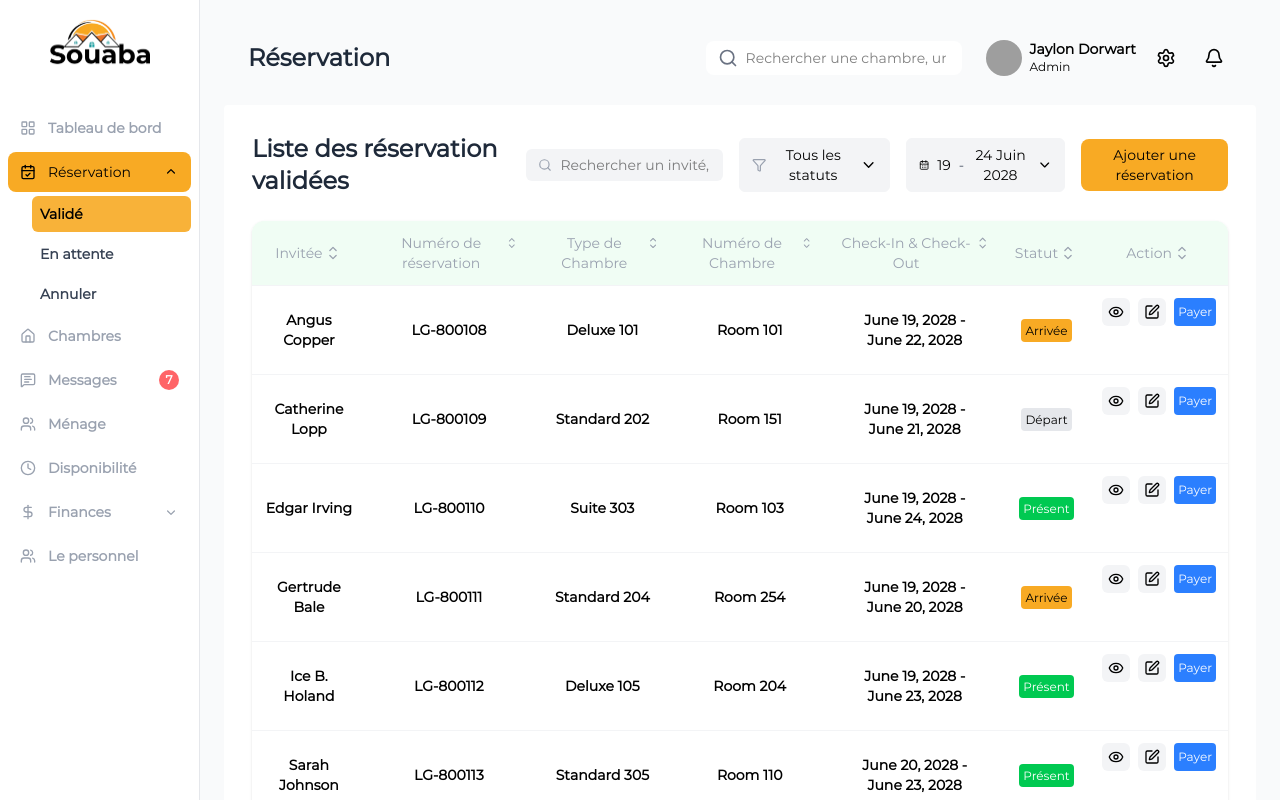
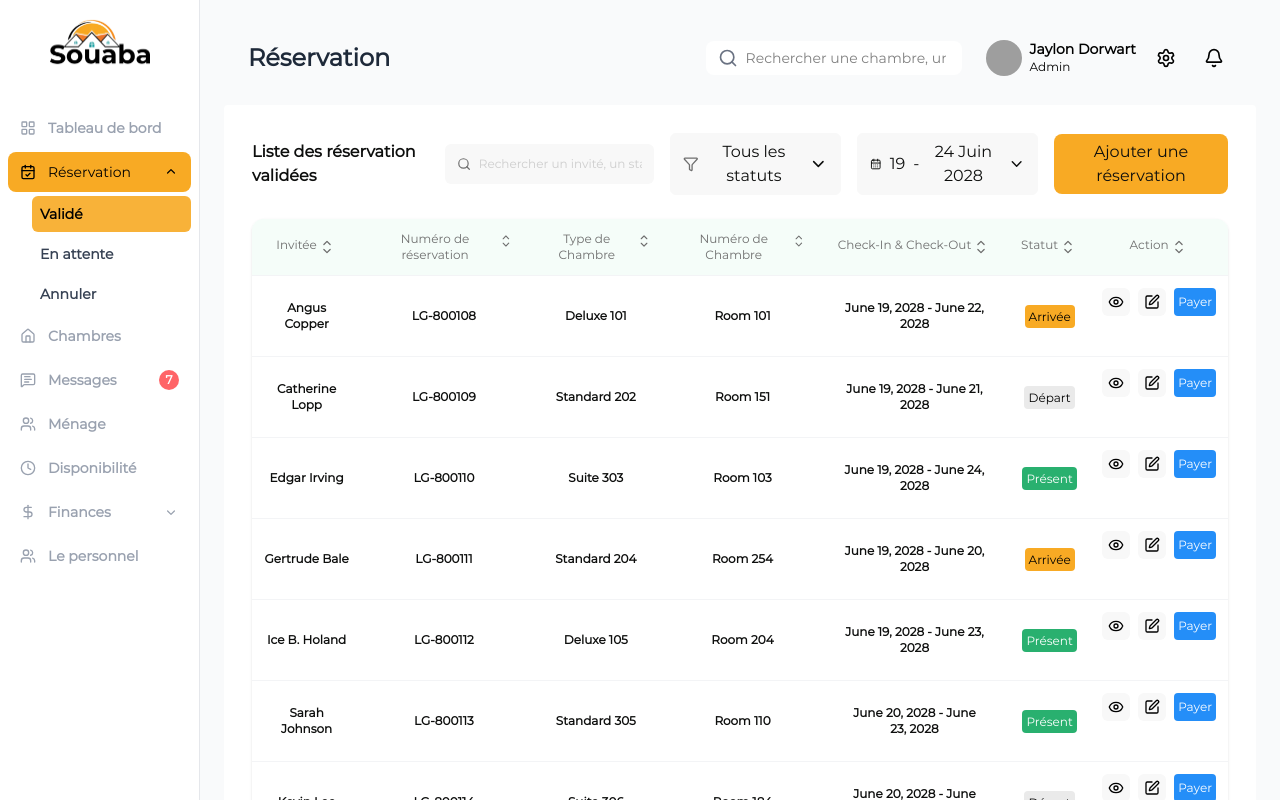
Before and after one commit to EdmondDossa/souaba-stage-dashboard, a Next.js app: page /reservations/valide in a window 1280 px wide. Shown: the top 800 px of the page. Built offline with nearby package versions, Linux system fonts and the light colour scheme; grey boxes are pictures that could not be loaded.

Commit message:
modifications des styles

```diff
--- a/app/(main)/reservations/valide/page.js
+++ b/app/(main)/reservations/valide/page.js
@@ -27,11 +27,11 @@ export default function ReservationPageValide ({ }) {
   const getStatusColor = (status) => {
     switch (status) {
       case "Arrivée":
-        return "bg-primary text-black font-medium";
+        return "bg-[#F8AA24] text-black font-medium";
       case "Présent":
-        return "bg-green-500 text-white";
+        return "bg-[#29B06F] text-white";
       case "Départ":
-        return "bg-gray-200 text-black font-medium";
+        return "bg-[#EAEAEA] text-black font-medium";
       default:
         return "bg-gray-200 text-black font-medium";
     }
@@ -54,29 +54,29 @@ export default function ReservationPageValide ({ }) {
     <div className="flex-1 bg-white border-white p-7 rounded min-h-screen mt-3">
       {/* Header */}
       <div className="flex justify-between items-center mb-6">
-        <h1 className="text-2xl font-semibold text-gray-800">Liste des réservation validées</h1>
+        <h1 className="text-l font-semibold text-[#0D0E0D]">Liste des réservation validées</h1>
         <div className="flex items-center gap-4">
-          <div className="flex items-center bg-gray-100 border-gray-100 rounded-md px-3 py-1.5 w-64">
-            <Search size={16} className="text-gray-400 mr-2" />
+          <div className="flex items-center bg-[#F8F8F8] border-gray-100 rounded-md px-3 h-10 py-1.5 w-64">
+            <Search size={16} className="text-[#6E6E6E] mr-2" />
             <input
               type="text"
               placeholder="Rechercher un invité, un statut, etc."
-              className="w-full text-sm outline-none"
+              className="w-full text-xs outline-none text-[#A3A3A3]"
             />
           </div>
-          <button className="flex items-center gap-2 border rounded-md px-3 py-1.5 text-sm text-black font-medium bg-gray-100 border-gray-100 hover:bg-gray-100">
-            <Filter className="text-gray-400 h-5 w-5"/>
+          <button className="flex items-center gap-2 border rounded-md px-3 py-1.5 text-s text-[#0D0E0D] font-medium bg-[#F8F8F8] border-[#F8F8F8]">
+            <Filter className="text-[#6E6E6E] h-5 w-5"/>
               <span>Tous les statuts</span>
             <ChevronDown/>
           </button>
-          <button className="flex items-center gap-2 border rounded-md px-3 py-1.5 text-sm text-black font-medium bg-gray-100 border-gray-100 hover:bg-gray-100">
+          <button className="flex items-center gap-2 border rounded-md px-3 py-1.5 text-s text-[#0D0E0D] font-medium bg-[#F8F8F8] border-[#F8F8F8]">
             <CalendarDays size={16} />
-            19 <span className="text-gray-600"> - </span> 24 Juin 2028
+            19 <span className="text-[#0D0E0D]"> - </span> 24 Juin 2028
             <ChevronDown/>
           </button>
           <button
             onClick={() => setIsOpen(true)}
-            className="flex items-center gap-2 bg-primary text-black rounded-lg px-3 py-1.5 text-sm hover:bg-primary/80">
+            className="flex items-center gap-2 bg-[#F8AA24] text-[#0D0E0D] rounded-lg px-3 py-1.5 text-s ">
             Ajouter une réservation
           </button>
            {/* Composant de la modale */}
@@ -89,48 +89,48 @@ export default function ReservationPageValide ({ }) {
       {/* Table */}
       <div className="bg-white rounded-xl shadow-sm overflow-hidden border-none">
         <table className="w-full text-sm text-center">
-          <thead className="bg-gray-50 border-b text-gray-400 text-center">
-            <tr className="border-b border-gray-100">
-              <th className="p-3 font-medium bg-green-50">
+          <thead className="bg-[#F5FDF9] border-b text-[#6E6E6E] text-center">
+            <tr className="border-b border-gray-100 text-xs">
+              <th className="p-3 font-medium bg-[#F5FDF9]">
                   <div className={"flex justify-center"}>
                       Invitée
-                      <ChevronUpDownIcon className="text-gray-400 h-5 w-5" />
+                      <ChevronUpDownIcon className="text-[#6E6E6E] h-5 w-5" />
                   </div>
                 </th>
-              <th className="p-3 font-medium bg-green-50">
+              <th className="p-3 font-medium bg-[#F5FDF9]">
                   <div className={"flex justify-center"}>
                     Numéro de réservation
-                    <ChevronUpDownIcon className="text-gray-400 h-5 w-5" />
+                    <ChevronUpDownIcon className="text-[#6E6E6E] h-5 w-5" />
                   </div>
               </th>
-              <th className="p-3 font-medium bg-green-50">
+              <th className="p-3 font-medium bg-[#F5FDF9]">
                   <div className={"flex justify-center"}>
                     Type de Chambre
-                    <ChevronUpDownIcon className="text-gray-400 h-5 w-5" />
+                    <ChevronUpDownIcon className="text-[#6E6E6E] h-5 w-5" />
                   </div>
               </th>
-              <th className="p-3 font-medium bg-green-50">
+              <th className="p-3 font-medium bg-[#F5FDF9]">
                   <div className={"flex justify-center"}>
                     Numéro de Chambre
-                    <ChevronUpDownIcon className="text-gray-400 h-5 w-5" />
+                    <ChevronUpDownIcon className="text-[#6E6E6E] h-5 w-5" />
                   </div>
               </th>
-              <th className="p-3 font-medium bg-green-50">
+              <th className="p-3 font-medium bg-[#F5FDF9]">
                   <div className={"flex justify-center"}>
                     Check-In & Check-Out
-                    <ChevronUpDownIcon className="text-gray-400 h-5 w-5" />
+                    <ChevronUpDownIcon className="text-[#6E6E6E] h-5 w-5" />
                   </div>
                 </th>
-              <th className="p-3 font-medium bg-green-50">
+              <th className="p-3 font-medium bg-[#F5FDF9]">
                   <div className={"flex justify-center"}>
                     Statut
-                    <ChevronUpDownIcon className="text-gray-400 h-5 w-5" />
+                    <ChevronUpDownIcon className="text-[#6E6E6E] h-5 w-5" />
                   </div>
                 </th>
-              <th className="p-3 font-medium text-center bg-green-50">
+              <th className="p-3 font-medium text-center bg-[#F5FDF9]">
                   <div className={"flex justify-center"}>
                     Action
-                    <ChevronUpDownIcon className="text-gray-400 h-5 w-5" />
+                    <ChevronUpDownIcon className="text-[#6E6E6E] h-5 w-5" />
                   </div>
                 </th>
             </tr>
@@ -138,11 +138,11 @@ export default function ReservationPageValide ({ }) {
           <tbody>
             {reservations.map((res) => (
               <tr key={res.id} className="border-b border-gray-100 hover:bg-gray-50 py-10">
-                <td className="p-3 text-black font-bold">{res.name}</td>
-                <td className=" text-black font-bold">{res.id}</td>
-                <td className=" text-black font-bold">{res.type}</td>
-                <td className=" text-black font-bold">{res.room}</td>
-                <td className="p-6 text-black font-bold">
+                <td className="p-3 text-[#0D0E0D] text-xs font-bold">{res.name}</td>
+                <td className=" text-[#0D0E0D] text-xs font-bold">{res.id}</td>
+                <td className=" text-[#0D0E0D] text-xs font-bold">{res.type}</td>
+                <td className=" text-[#0D0E0D] text-xs font-bold">{res.room}</td>
+                <td className="p-6 text-[#0D0E0D] text-xs font-bold">
                   {res.checkIn} - {res.checkOut}
                 </td>
                 <td className="p-3">
@@ -155,14 +155,14 @@ export default function ReservationPageValide ({ }) {
                   </span>
                 </td>
                 <td className="p-3 text-right flex justify-center gap-2">
-                  <button className="p-1.5 rounded-md bg-gray-100">
+                  <button className="p-1.5 rounded-md bg-[#F8F8F8]">
                     <Eye size={16}/>
                   </button>
-                  <button className="p-1.5 rounded-md bg-gray-100">
+                  <button className="p-1.5 rounded-md bg-[#F8F8F8]">
                     <Edit size={16} />
                   </button>
 
-                  <button className="flex items-center gap-1 bg-blue-500 text-white text-xs px-1 rounded hover:bg-blue-600">
+                  <button className="flex items-center gap-1 bg-[#248EF8] text-white text-xs px-1 rounded hover:bg-blue-600">
                     Payer
                   </button>
                 </td>
@@ -172,22 +172,22 @@ export default function ReservationPageValide ({ }) {
         </table>
 
         {/* Footer */}
-        <div className="flex justify-between items-center p-4 text-l text-gray-500 bg-gray-50">
-          <span>Showing 1-12 of 385</span>
+        <div className="flex justify-between items-center p-4 text-l text-gray-500 bg-[#FFFFFF]">
+          <span className="text-[#6E6E6E] text-xs">Showing 1-12 of 385</span>
           <div className="flex gap-1 text-black justify-end">
             {[1, 2, 3, "...", 8].map((num, i) => (
               <button
                 key={i}
-                className={`px-3 py-1 m-1 text-black text-l rounded ${
+                className={`px-3 py-1 m-1 text-xs rounded ${
                   num === 1
-                    ? "bg-yellow-500 text-white"
-                    : "bg-gray-100 text-gray-700"
+                    ? "bg-[#F8AA24] text-[#FFFFFF]"
+                    : "bg-[#F8F8F8] text-gray-700"
                 }`}
               >
                 {num}
               </button>
             ))}
-            <ChevronRight className="w-6 h-6 rounded mt-1 bg-gray-100 justify-center" />
+            <ChevronRight className="w-6 h-6 rounded mt-1 bg-[#F8F8F8] justify-center" />
           </div>
 
         </div>
```
Also changed, not shown: app/(main)/reservations/annule/page.js (+55 -47 lines), app/(main)/reservations/attente/page.js (+58 -49 lines).
